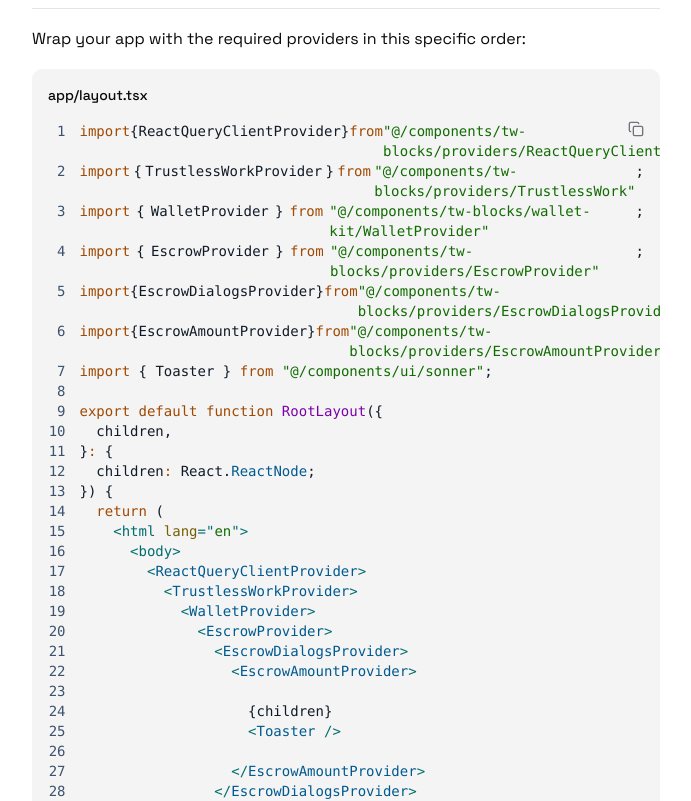
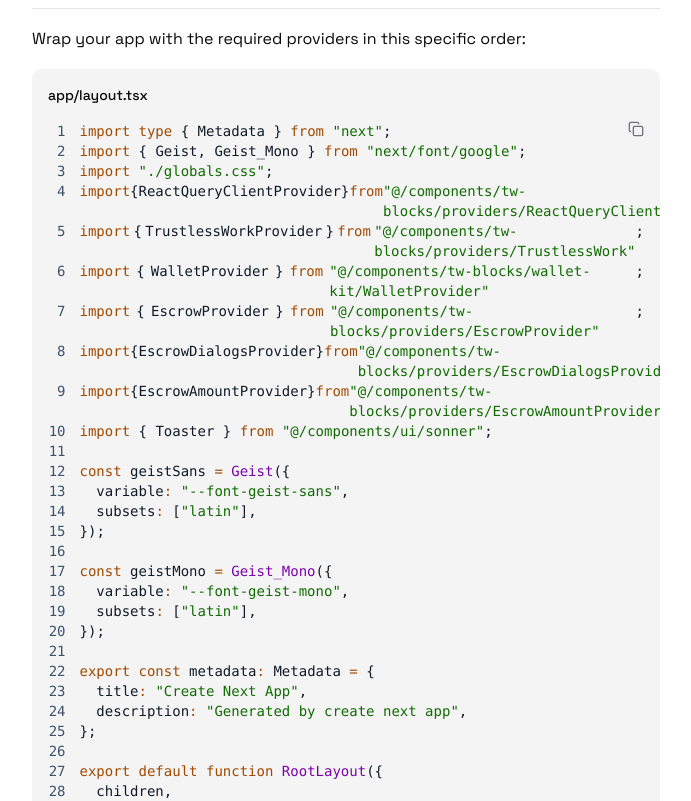
Before and after one commit to Trustless-Work/website-blocks, a Next.js app: page /get-started/start-from-scratch in a window 1280 px wide. Shown: the part 6080-6881 px from the top of the page, without its empty margins (264-955 px from the left). Built offline with nearby package versions, Linux system fonts and the light colour scheme.

Commit message:
feat: update StartFromScratchView to include new font imports, metadata definition, and improved layout structure for better styling and organization

```diff
--- a/src/modules/get-started/StartFromScratchView.tsx
+++ b/src/modules/get-started/StartFromScratchView.tsx
@@ -393,7 +393,10 @@ return (
           </p>
 
           <CodeBlock
-            code={`import { ReactQueryClientProvider } from "@/components/tw-blocks/providers/ReactQueryClientProvider";
+            code={`import type { Metadata } from "next";
+import { Geist, Geist_Mono } from "next/font/google";
+import "./globals.css";
+import { ReactQueryClientProvider } from "@/components/tw-blocks/providers/ReactQueryClientProvider";
 import { TrustlessWorkProvider } from "@/components/tw-blocks/providers/TrustlessWork";
 import { WalletProvider } from "@/components/tw-blocks/wallet-kit/WalletProvider";
 import { EscrowProvider } from "@/components/tw-blocks/providers/EscrowProvider";
@@ -401,24 +404,41 @@ import { EscrowDialogsProvider } from "@/components/tw-blocks/providers/EscrowDi
 import { EscrowAmountProvider } from "@/components/tw-blocks/providers/EscrowAmountProvider";
 import { Toaster } from "@/components/ui/sonner";
 
+const geistSans = Geist({
+  variable: "--font-geist-sans",
+  subsets: ["latin"],
+});
+
+const geistMono = Geist_Mono({
+  variable: "--font-geist-mono",
+  subsets: ["latin"],
+});
+
+export const metadata: Metadata = {
+  title: "Create Next App",
+  description: "Generated by create next app",
+};
+
 export default function RootLayout({
   children,
-}: {
+}: Readonly<{
   children: React.ReactNode;
-}) {
+}>) {
   return (
     <html lang="en">
-      <body>
+      <body
+        // optional: use geistSans.variable and geistMono.variable
+        className="antialiased"
+      >
         <ReactQueryClientProvider>
           <TrustlessWorkProvider>
             <WalletProvider>
               <EscrowProvider>
                 <EscrowDialogsProvider>
                   <EscrowAmountProvider>
+                    {children}
 
-                    {children}
                     <Toaster />
-
                   </EscrowAmountProvider>
                 </EscrowDialogsProvider>
               </EscrowProvider>
@@ -428,7 +448,8 @@ export default function RootLayout({
       </body>
     </html>
   );
-}`}
+}
+`}
             language="tsx"
             filename="app/layout.tsx"
           />
@@ -457,8 +478,8 @@ export default function RootLayout({
           <CodeBlock
             code={`"use client";
 
-import EscrowsByRoleCards from "@/components/tw-blocks/escrows/escrows-by-role/cards/EscrowsCards";
-import InitializeEscrowDialog from "@/components/tw-blocks/escrows/single-release/initialize-escrow/dialog/InitializeEscrow";
+import { EscrowsByRoleCards } from "@/components/tw-blocks/escrows/escrows-by-role/cards/EscrowsCards";
+import { InitializeEscrowDialog } from "@/components/tw-blocks/escrows/single-release/initialize-escrow/dialog/InitializeEscrow";
 import { WalletButton } from "@/components/tw-blocks/wallet-kit/WalletButtons";
 
 export default function Home() {
```
